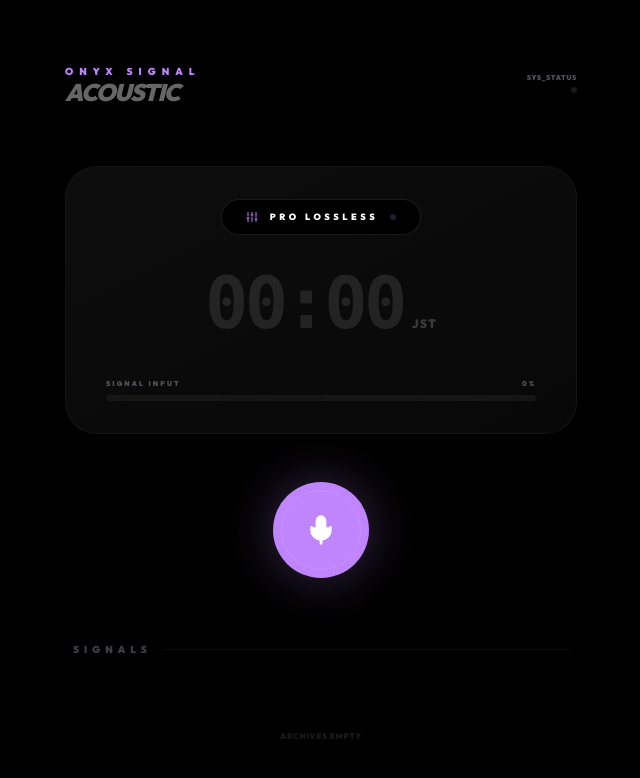
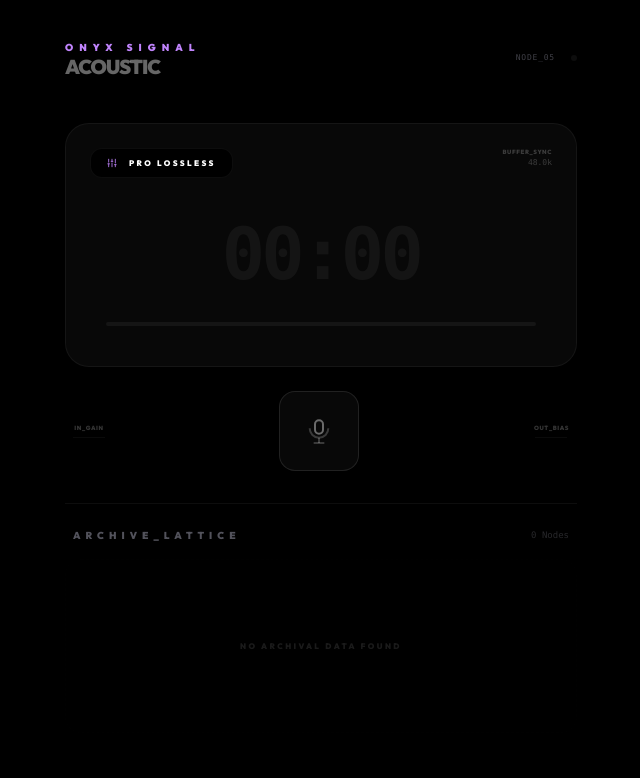
Before and after one commit to axsamp/onyx-recorder, a React (Vite) app: page / in a window 1280 px wide. Shown: the top 778 px of the page, without its empty margins (319-959 px from the left). Built offline with nearby package versions, Linux system fonts and the light colour scheme.

Commit message:
fix: resolve archive visibility and balance record button design

```diff
--- a/src/App.jsx
+++ b/src/App.jsx
@@ -1,6 +1,6 @@
 import React, { useState, useEffect, useRef, useMemo, useCallback } from 'react';
 import { motion, AnimatePresence } from 'framer-motion';
-import { Mic, Square, Play, Trash2, Download, Settings, Database, Clock, Activity, Zap, Volume2, ShieldAlert, Sliders } from 'lucide-react';
+import { Square, Play, Trash2, Download, Settings, Database, Clock, Sliders, ChevronDown } from 'lucide-react';
 import { clsx } from 'clsx';
 import { twMerge } from 'tailwind-merge';
 import { OnyxRecorder } from './utils/audio';
@@ -17,28 +17,31 @@ const triggerHaptic = (type = 'light') => {
   } catch (e) {}
 };
 
-// --- Minimalist Analog VU Strip ---
+// --- Custom Technical Mic Icon ---
+const TechnicalMic = ({ active }) => (
+  <svg width="32" height="32" viewBox="0 0 24 24" fill="none" xmlns="http://www.w3.org/2000/svg">
+    <rect x="9" y="4" width="6" height="10" rx="3" stroke="currentColor" strokeWidth="1.5" strokeOpacity={active ? 1 : 0.4} />
+    <path d="M5 10C5 13.866 8.13401 17 12 17C15.866 17 19 13.866 19 10" stroke="currentColor" strokeWidth="1.5" strokeOpacity={active ? 1 : 0.2} />
+    <line x1="12" y1="17" x2="12" y2="21" stroke="currentColor" strokeWidth="1.5" strokeOpacity={active ? 1 : 0.2} />
+    <line x1="8" y1="21" x2="16" y2="21" stroke="currentColor" strokeWidth="1.5" strokeOpacity={active ? 1 : 0.2} />
+    {active && <motion.circle cx="12" cy="9" r="1.5" fill="#EF4444" animate={{ opacity: [1, 0, 1] }} transition={{ duration: 1, repeat: Infinity }} />}
+  </svg>
+);
+
+// --- High-Precision Signal Strip ---
 const VUStrip = ({ value }) => {
   const level = (value / 255) * 100;
   return (
-    <div className="w-full flex flex-col gap-1.5 px-2">
-      <div className="flex justify-between items-center text-[7px] font-black text-zinc-600 uppercase tracking-[0.3em]">
-        <span>Signal Input</span>
-        <span>{level.toFixed(0)}%</span>
-      </div>
-      <div className="h-1.5 w-full bg-white/5 rounded-full overflow-hidden relative">
+    <div className="w-full flex flex-col gap-1 px-4">
+      <div className="h-1 w-full bg-white/5 rounded-full overflow-hidden relative">
         <motion.div
           animate={{ width: `${level}%` }}
           transition={{ type: "spring", stiffness: 300, damping: 20 }}
           className={cn(
-            "h-full rounded-full transition-colors duration-300",
-            level > 85 ? "bg-red-500 shadow-[0_0_10px_rgba(239,68,68,0.5)]" : "bg-onyx-purple shadow-[0_0_10px_rgba(192,132,252,0.5)]"
+            "h-full transition-colors duration-300",
+            level > 85 ? "bg-red-500" : "bg-onyx-purple"
           )}
         />
-        {/* Scale Ticks */}
-        <div className="absolute inset-0 flex justify-between px-4 pointer-events-none opacity-20">
-          {[...Array(5)].map((_, i) => <div key={i} className="w-[1px] h-full bg-black" />)}
-        </div>
       </div>
     </div>
   );
@@ -57,7 +60,6 @@ export default function App() {
   const recorderRef = useRef(new OnyxRecorder());
   const rafRef = useRef(null);
 
-  // Playback logic
   const playRecord = (url, id) => {
     if (audioRef.current) {
       audioRef.current.pause();
@@ -99,12 +101,6 @@ export default function App() {
     };
   }, [isRecording, updateVisualizer]);
 
-  const formatTime = (s) => {
-    const mm = Math.floor(s / 60).toString().padStart(2, '0');
-    const ss = (s % 60).toString().padStart(2, '0');
-    return `${mm}:${ss}`;
-  };
-
   const handleRecord = async () => {
     triggerHaptic('medium');
     if (!isRecording) {
@@ -117,7 +113,7 @@ export default function App() {
       setIsRecording(false);
       const newRecord = {
         id: Date.now(),
-        name: `SIG ${Math.floor(Math.random() * 999)}`,
+        name: `SIG-${Math.floor(Math.random() * 999)}`,
         duration: elapsed,
         url: result.url,
         timestamp: new Date().toLocaleTimeString('en-US', { hour12: false, hour: '2-digit', minute: '2-digit' }),
@@ -127,9 +123,15 @@ export default function App() {
     }
   };
 
-  const toggleFidelity = () => {
+  const formatTime = (s) => {
+    const mm = Math.floor(s / 60).toString().padStart(2, '0');
+    const ss = (s % 60).toString().padStart(2, '0');
+    return `${mm}:${ss}`;
+  };
+
+  const deleteRecord = (id) => {
     triggerHaptic('light');
-    setFidelity(prev => prev === 'PRO LOSSLESS' ? 'CORE VOICE' : 'PRO LOSSLESS');
+    setRecordings(prev => prev.filter(r => r.id !== id));
   };
 
   const avgLevel = useMemo(() => {
@@ -138,88 +140,91 @@ export default function App() {
   }, [frequencyData, isRecording]);
 
   return (
-    <div className="h-[100dvh] bg-black text-white p-6 md:p-12 flex flex-col items-center font-['Outfit'] overflow-hidden selection:bg-onyx-purple/30">
+    <div className="h-[100dvh] bg-black text-white p-6 flex flex-col items-center font-['Outfit'] overflow-hidden selection:bg-onyx-purple/30">
 
-      {/* Minimalist Top Nav */}
-      <header className="w-full max-w-lg flex justify-between items-center mb-16 pt-4">
+      {/* Header */}
+      <header className="w-full max-w-lg flex justify-between items-center py-4 mb-8 shrink-0">
         <div className="flex flex-col">
           <span className="text-[10px] font-black text-onyx-purple uppercase tracking-[0.6em] mb-1">Onyx Signal</span>
-          <h1 className="text-2xl font-black tracking-tighter uppercase leading-[0.8] text-white/40 italic">Acoustic</h1>
+          <h1 className="text-xl font-black tracking-tighter uppercase leading-[0.8] text-white/40">Acoustic</h1>
         </div>
         <div className="flex items-center gap-4">
-           <div className="flex flex-col items-end">
-              <span className="text-[7px] font-black text-zinc-600 uppercase tracking-widest">Sys_Status</span>
-              <div className={cn("w-1.5 h-1.5 rounded-full mt-1 shadow-lg", isRecording ? "bg-red-500 animate-pulse shadow-red-500/50" : "bg-white/10")} />
-           </div>
+           <span className="text-[8px] font-mono text-zinc-700 tracking-widest uppercase">Node_05</span>
+           <div className={cn("w-1.5 h-1.5 rounded-full", isRecording ? "bg-red-500 animate-pulse" : "bg-white/5")} />
         </div>
       </header>
 
-      <main className="flex-1 w-full max-w-lg flex flex-col items-center">
+      {/* Main Bridge Container: Controls & Visualizer */}
+      <div className="w-full max-w-lg flex flex-col gap-6 mb-8 shrink-0">
 
-        {/* The Minimal Analog Display */}
-        <div className="w-full bg-[#080808] border border-white/5 rounded-[32px] p-8 mb-12 shadow-[0_32px_64px_-16px_rgba(0,0,0,0.5)] relative overflow-hidden">
-           <div className="absolute inset-0 bg-gradient-to-br from-white/[0.02] to-transparent pointer-events-none" />
-
-           {/* Fidelity Mode Toggle */}
-           <div className="flex justify-center mb-8">
+        {/* Analog Display Box */}
+        <div className="bg-[#080808] border border-white/5 rounded-3xl p-6 shadow-2xl relative">
+           <div className="flex justify-between items-start mb-6">
               <button
-                onClick={toggleFidelity}
-                className="group relative flex items-center gap-3 px-6 py-2.5 bg-black border border-white/10 rounded-full transition-all hover:border-onyx-purple/50"
+                onClick={() => setFidelity(f => f === 'PRO LOSSLESS' ? 'CORE VOICE' : 'PRO LOSSLESS')}
+                className="flex items-center gap-3 px-4 py-2 bg-black border border-white/5 rounded-xl hover:border-onyx-purple/30 transition-all"
               >
-                <Sliders size={12} className={cn("transition-colors", fidelity === 'PRO LOSSLESS' ? "text-onyx-purple" : "text-zinc-600")} />
-                <span className="text-[9px] font-black uppercase tracking-[0.4em] transition-colors">
-                  {fidelity}
-                </span>
-                <div className="w-1.5 h-1.5 rounded-full bg-onyx-purple/20 group-hover:bg-onyx-purple transition-colors" />
+                <Sliders size={10} className="text-onyx-purple" />
+                <span className="text-[8px] font-black uppercase tracking-[0.3em]">{fidelity}</span>
               </button>
+              <div className="flex flex-col items-end opacity-20">
+                 <span className="text-[6px] font-black uppercase tracking-widest">Buffer_Sync</span>
+                 <span className="text-[8px] font-mono">48.0k</span>
+              </div>
            </div>
 
-           {/* The VFD Display */}
-           <div className="flex flex-col items-center mb-10">
-              <div className="flex items-baseline gap-2">
+           <div className="flex flex-col items-center py-4">
               <span className={cn(
-                  "text-7xl font-mono font-black tracking-tighter tabular-nums transition-all duration-500",
-                  isRecording ? "text-white drop-shadow-[0_0_20px_rgba(255,255,255,0.2)]" : "text-white/10"
+                "text-7xl font-mono font-black tracking-tighter tabular-nums leading-none",
+                isRecording ? "text-white" : "text-white/5"
               )}>
                 {formatTime(elapsed)}
               </span>
-                <span className="text-xs font-black text-white/20 uppercase tracking-widest">jst</span>
+              <div className="w-full mt-8">
+                 <VUStrip value={avgLevel} />
+              </div>
            </div>
         </div>
 
-           {/* Signal Strip */}
-           <VUStrip value={avgLevel} />
+        {/* Minimal Control Panel */}
+        <div className="flex items-center justify-between px-2">
+           <div className="flex flex-col items-center gap-1 opacity-20">
+              <span className="text-[6px] font-black uppercase tracking-widest">In_Gain</span>
+              <div className="w-8 h-[1px] bg-white/20" />
            </div>
 
-        {/* Tactile Control Panel */}
-        <div className="relative mb-16 w-full flex justify-center">
            <motion.button
             onPointerDown={handleRecord}
-            whileTap={{ scale: 0.94 }}
+            whileTap={{ scale: 0.95 }}
             className={cn(
-              "w-24 h-24 rounded-full flex items-center justify-center transition-all duration-500 relative",
+              "w-20 h-20 rounded-2xl flex items-center justify-center transition-all duration-300 relative",
               isRecording
-                ? "bg-red-500 shadow-[0_0_50px_rgba(239,68,68,0.4)]"
-                : "bg-onyx-purple shadow-[0_0_50px_rgba(192,132,252,0.3)]"
+                ? "bg-red-500/10 border border-red-500/50 shadow-[0_0_30px_rgba(239,68,68,0.2)]"
+                : "bg-white/[0.03] border border-white/10 hover:border-onyx-purple/40"
             )}
           >
-            {/* Minimal Inner Glow */}
-            <div className="absolute inset-2 rounded-full border border-white/10" />
-            {isRecording ? <Square size={32} className="text-white fill-current" /> : <Mic size={32} className="text-white fill-current" />}
+            {isRecording ? <Square size={24} className="text-red-500 fill-current" /> : <TechnicalMic active={false} />}
+            {isRecording && <div className="absolute -top-1 -right-1 w-2 h-2 bg-red-500 rounded-full animate-ping" />}
           </motion.button>
+
+           <div className="flex flex-col items-center gap-1 opacity-20">
+              <span className="text-[6px] font-black uppercase tracking-widest">Out_Bias</span>
+              <div className="w-8 h-[1px] bg-white/20" />
+           </div>
+        </div>
       </div>
 
-        {/* The Archive Lattice */}
-        <div className="w-full flex-1 overflow-y-auto no-scrollbar">
-           <div className="flex items-center gap-3 mb-6 px-2">
-              <span className="text-[10px] font-black text-zinc-700 uppercase tracking-[0.5em]">Signals</span>
-              <div className="h-[1px] flex-1 bg-white/5" />
+      {/* Archive Section: Now Scrollable and Fixed */}
+      <div className="w-full max-w-lg flex flex-col flex-1 min-h-0 border-t border-white/5 pt-6">
+        <div className="flex items-center justify-between mb-4 px-2">
+           <span className="text-[10px] font-black text-zinc-600 uppercase tracking-[0.5em]">Archive_Lattice</span>
+           <span className="text-[9px] font-mono text-zinc-800">{recordings.length} Nodes</span>
         </div>
 
-           <div className="flex flex-col gap-3">
+        <div className="flex-1 overflow-y-auto no-scrollbar space-y-3 pb-12">
            {recordings.length === 0 ? (
-                <div className="py-12 border border-white/5 border-dashed rounded-3xl flex flex-col items-center justify-center opacity-10">
-                   <span className="text-[8px] font-black uppercase tracking-widest">Archives Empty</span>
+             <div className="py-20 flex flex-col items-center justify-center opacity-10 border border-dashed border-white/5 rounded-2xl">
+                <span className="text-[8px] font-black uppercase tracking-[0.3em]">No Archival Data Found</span>
              </div>
            ) : (
              recordings.map((record, index) => (
@@ -227,42 +232,38 @@ export default function App() {
                  key={record.id}
                  initial={{ opacity: 0, y: 10 }}
                  animate={{ opacity: 1, y: 0 }}
-                    className="bg-white/[0.02] border border-white/5 rounded-2xl p-5 flex items-center justify-between group hover:border-onyx-purple/20 transition-all"
+                 className="bg-white/[0.02] border border-white/5 rounded-2xl p-4 flex items-center justify-between group hover:border-white/10 transition-all"
                >
                  <div className="flex flex-col gap-1">
-                       <span className="text-xs font-black tracking-[0.1em] uppercase">{record.name}</span>
+                    <span className="text-xs font-black tracking-widest uppercase">{record.name}</span>
                     <div className="flex items-center gap-3 opacity-30 text-[8px] font-bold uppercase tracking-widest">
                        <span>{record.timestamp}</span>
-                          <span className="w-1 h-1 bg-white/50 rounded-full" />
-                          <span>{record.fidelity}</span>
-                          <span className="w-1 h-1 bg-white/50 rounded-full" />
+                       <span className="w-1 h-1 bg-white/40 rounded-full" />
                        <span className="tabular-nums">{formatTime(record.duration)}</span>
+                       <span className="w-1 h-1 bg-white/40 rounded-full" />
+                       <span className="text-onyx-purple">{record.fidelity.split(' ')[0]}</span>
                     </div>
                  </div>
 
+                 <div className="flex items-center gap-2">
                     <button
                       onClick={() => playRecord(record.url, record.id)}
                       className={cn(
                         "w-10 h-10 rounded-xl flex items-center justify-center transition-all",
-                        currentlyPlaying === record.id ? "bg-onyx-purple text-black" : "bg-white/5 text-white/20 hover:text-white"
+                        currentlyPlaying === record.id ? "bg-white text-black" : "bg-white/5 text-white/40 hover:text-white"
                       )}
                     >
                       {currentlyPlaying === record.id ? <Square size={16} fill="currentColor" /> : <Play size={16} fill="currentColor" />}
                     </button>
+                    <button onClick={() => deleteRecord(record.id)} className="w-10 h-10 rounded-xl bg-white/5 flex items-center justify-center text-zinc-800 hover:text-red-500 transition-all">
+                      <Trash2 size={16} />
+                    </button>
+                 </div>
                </motion.div>
              ))
            )}
         </div>
       </div>
-      </main>
-
-      <footer className="w-full max-w-lg mt-8 pt-8 border-t border-white/5 flex justify-between items-center opacity-20">
-         <div className="flex gap-6">
-            <button className="text-[8px] font-black uppercase tracking-widest hover:text-white transition-colors">Config</button>
-            <button className="text-[8px] font-black uppercase tracking-widest hover:text-white transition-colors">Export</button>
-         </div>
-         <span className="text-[7px] font-mono tracking-widest">ONYX_V2.0_M</span>
-      </footer>
     </div>
   );
 }
```
Lines whose indentation alone changed are shown as unchanged.
